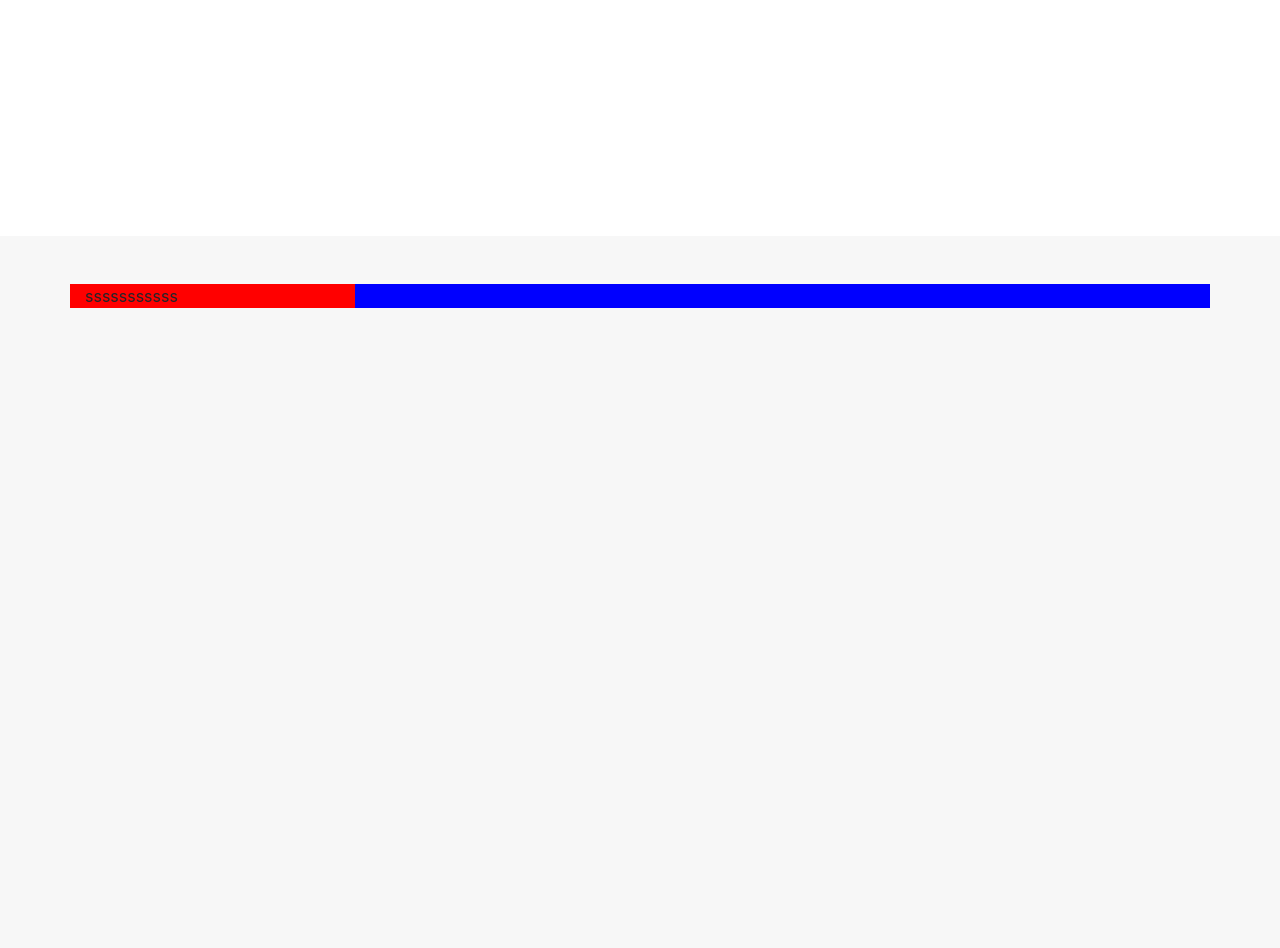
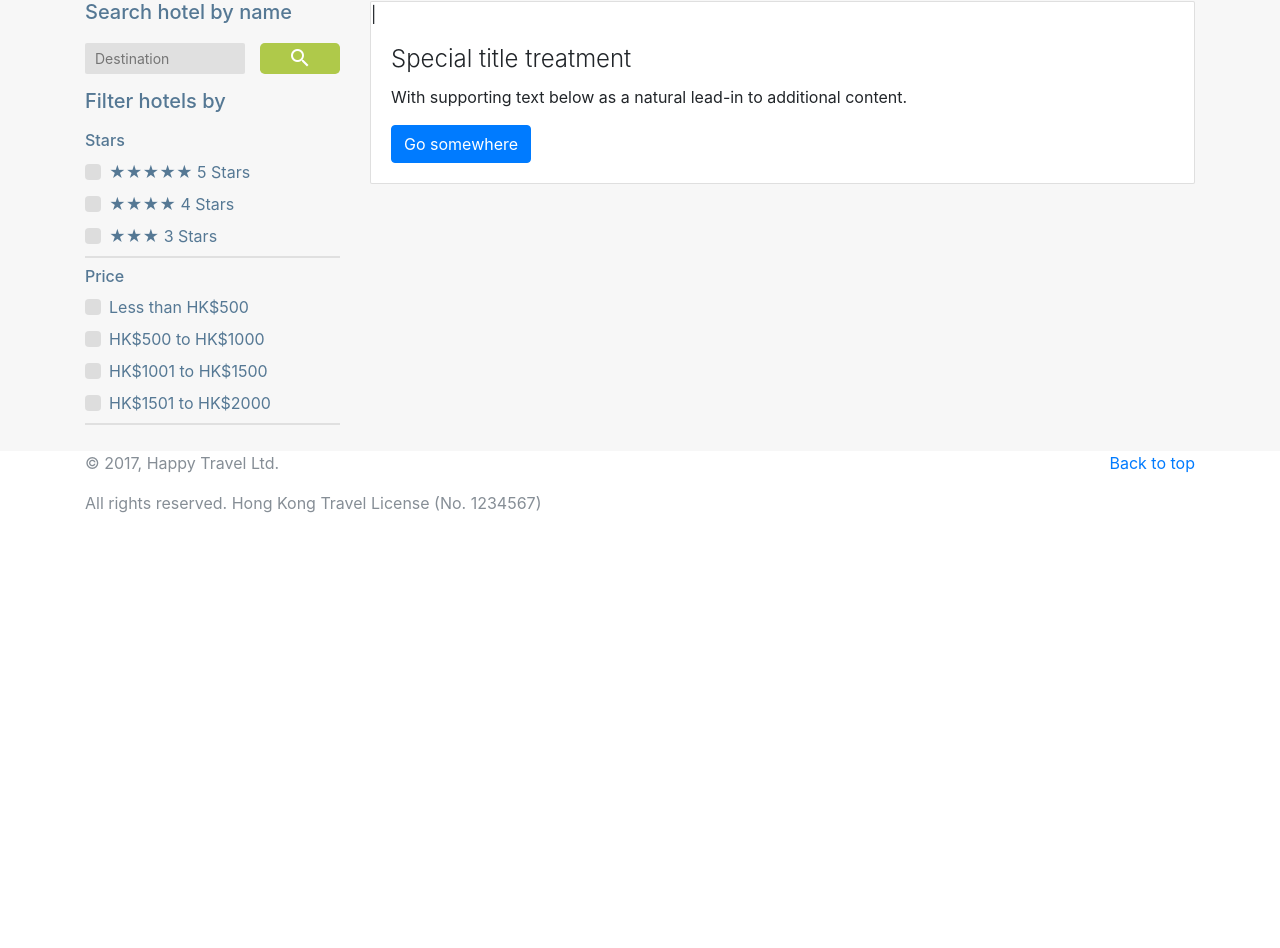
Before and after one commit to kc980602/ITP4506-Assignment, a plain HTML site: page hotel.html in a window 1280 px wide. Shown: the part 532-1480 px from the top of the page. After the commit the page ends 1200 px from the top, so only its background shows below. Drawn offline with nearby package versions, Linux system fonts and the light colour scheme.

Commit message:
UI search

```diff
--- a/css/search.css
+++ b/css/search.css
@@ -1,15 +1,30 @@
 .ht_content {
-  min-height: 50rem;
-  padding-top: 3rem;
-  padding-bottom: 3rem;
+  padding-top: 1rem;
+  padding-bottom: 1rem;
   background-color: #f7f7f7;
-  position: relative
+}
+
+.ht_pageTitle {
+  padding: 5px 0 5px 0;
+  color: #00355F;
 }
 
 .ht_searchBar {
-  background-color: red;
+  background-color: inherit;
+  color: #557894;
 }
 
-.ht_searchContent {
-  background-color: blue;
+.ht_searchBar h5 {
+  margin-bottom: 20px;
 }
+
+.ht_searchBar h6 {
+  margin-bottom: 10px;
+}
+
+.ht_filterList {
+  margin-bottom: 10px;
+  border-bottom: 2px solid #e0e0e0;
+}
+
+.ht_searchContent {}
--- a/css/style.css
+++ b/css/style.css
@@ -1,5 +1,10 @@
 body {
   min-height: 75rem;
+}
+
+.custom-control-input:checked~.custom-control-indicator {
+  color: #fff;
+  background-color: #AFC94A;
 }
 
 ::selection {
@@ -491,5 +496,3 @@ textarea.ht_input {
   width: 100%;
   overflow: hidden;
 }
-
-#hotel {}
--- a/hotel.html
+++ b/hotel.html
@@ -9,7 +9,7 @@
   <link rel="icon" href="./img/favicon.ico">
   <link href="https://fonts.googleapis.com/icon?family=Material+Icons" rel="stylesheet">
 
-  <title>Happy Travel | Index</title>
+  <title>Happy Travel | Hotels Search</title>
 
   <!-- Bootstrap core CSS -->
   <link rel="stylesheet" href="https://maxcdn.bootstrapcdn.com/bootstrap/4.0.0-beta/css/bootstrap.min.css">
@@ -54,7 +54,7 @@
   <div class="ht_banner">
     <div class="container">
       <div class="row">
-        <div class="ht_searchBox_content" id="hotels">
+        <div class="ht_searchBox_content">
           <div class="row" style="border-bottom:1px">
             <div class="col-md-6 col-sm-12 mb-3">
               <label for="dest">Going to:</label>
@@ -142,13 +142,84 @@
   </div>
   <div class="ht_content">
     <div class="container">
-
+      <div class="ht_pageTitle">
+        <h2>Tokyo (and vicinity): 989 properties</h2>
+      </div>
       <div class="row">
         <div class="ht_searchBar col-3">
-sssssssssss
+          <h5>Search hotel by name</h5>
+          <div class="row">
+            <div class="col-md-8 mb-3">
+              <input id="h_destination" type="text" class="ht_input" placeholder="Destination" list="destination"/>
+              <datalist id="destination">
+                <option value="Tokyo, Japan"></option>
+                <option value="Osaka, Japan"></option>
+                <option value="Nagoya, Japan"></option>
+                <option value="Incheon, South Korea"></option>
+                <option value="Seoul, South Korea"></option>
+                <option value="Busan, South Korea"></option>
+                <option value="Taipei, Taiwan"></option>
+                <option value="Kaohsiung, Taiwan"></option>
+                <option value="Kenting, Taiwan"></option>
+              </datalist>
+            </div>
+            <div class="col-md-4" style="padding-left: 0px;">
+              <button id="hotelsSearch" type="button" class="btn btn-search btn-lg btn-block" style="height:31px;padding:2px 0 0 0;"><i class="material-icons">search</i>
+              </button>
+            </div>
+          </div>
+          <h5>Filter hotels by</h5>
+          <div class="ht_filterList " id="star">
+            <h6>Stars</h6>
+            <label class="custom-control custom-checkbox">
+              <input type="checkbox" class="custom-control-input">
+              <span class="custom-control-indicator"></span>
+              <span class="custom-control-description">&#9733;&#9733;&#9733;&#9733;&#9733; 5 Stars</span>
+            </label>
+            <label class="custom-control custom-checkbox">
+              <input type="checkbox" class="custom-control-input">
+              <span class="custom-control-indicator"></span>
+              <span class="custom-control-description">&#9733;&#9733;&#9733;&#9733; 4 Stars</span>
+            </label>
+            <label class="custom-control custom-checkbox">
+              <input type="checkbox" class="custom-control-input">
+              <span class="custom-control-indicator"></span>
+              <span class="custom-control-description">&#9733;&#9733;&#9733; 3 Stars</span>
+            </label>
+          </div>
+          <div class="ht_filterList " id="price">
+            <h6>Price</h6>
+            <label class="custom-control custom-checkbox">
+              <input type="checkbox" class="custom-control-input">
+              <span class="custom-control-indicator"></span>
+              <span class="custom-control-description">Less than HK$500</span>
+            </label>
+            <label class="custom-control custom-checkbox">
+              <input type="checkbox" class="custom-control-input">
+              <span class="custom-control-indicator"></span>
+              <span class="custom-control-description">HK$500 to HK$1000</span>
+            </label>
+            <label class="custom-control custom-checkbox">
+              <input type="checkbox" class="custom-control-input">
+              <span class="custom-control-indicator"></span>
+              <span class="custom-control-description">HK$1001 to HK$1500</span>
+            </label>
+            <label class="custom-control custom-checkbox">
+              <input type="checkbox" class="custom-control-input">
+              <span class="custom-control-indicator"></span>
+              <span class="custom-control-description">HK$1501 to HK$2000</span>
+            </label>
+          </div>
         </div>
         <div class="ht_searchContent col-9">
-
+          <div class="card">
+|
+            <div class="card-body">
+              <h4 class="card-title">Special title treatment</h4>
+              <p class="card-text">With supporting text below as a natural lead-in to additional content.</p>
+              <a href="#" class="btn btn-primary">Go somewhere</a>
+            </div>
+          </div>
         </div>
       </div>
 
```
Also changed, not shown: js/index.js (+0 -28 lines).
